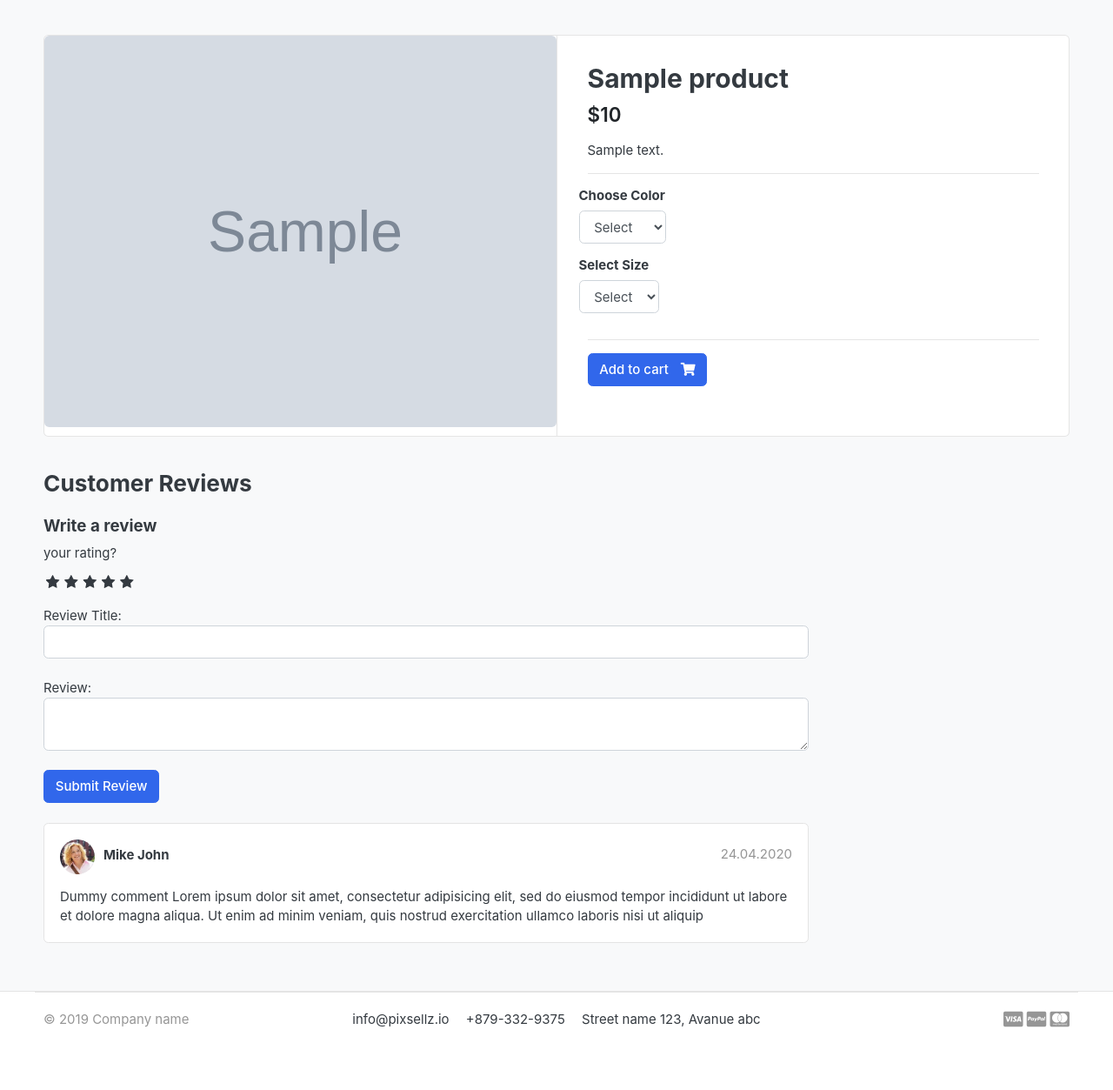
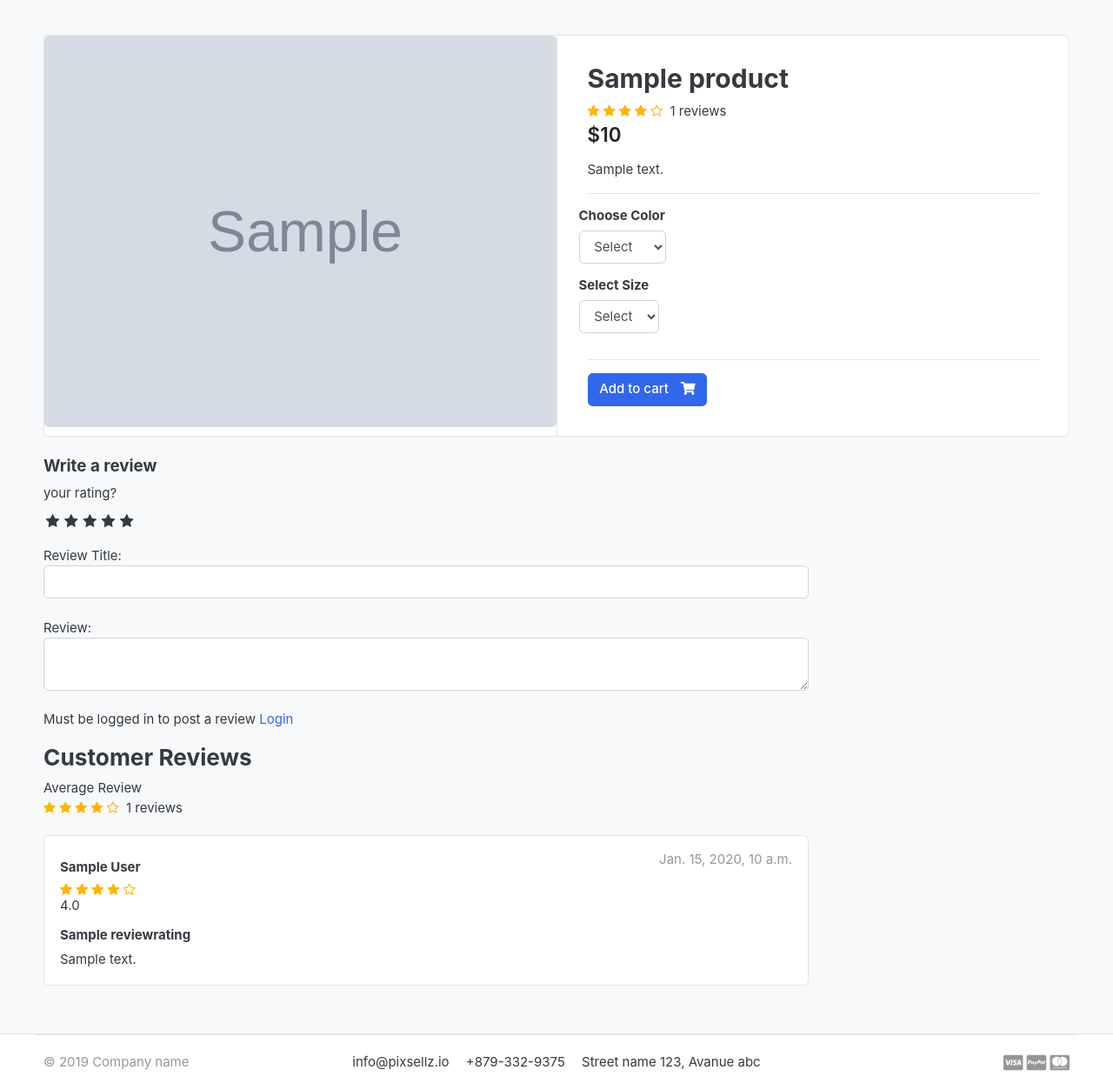
Before and after one commit to mateobv07/E-commerce-django, a Django app: a page that uses templates/store/product_detail.html in a window 1280 px wide. Shown: the part 118-1371 px from the top of the page at 87% size. Before the commit the page ends 1299 px from the top, so only its background shows below. Run offline with Django 3.2, Linux system fonts and the light colour scheme; tables that the repository leaves empty hold one stand-in row (values such as "Sample post"); grey boxes marked "Sample" are stand-in pictures; some libraries are stand-ins or nearby versions; some web fonts are replaced.

Commit message:
review and rating working

```diff
--- a/ecom_django/static/css/custom.css
+++ b/ecom_django/static/css/custom.css
@@ -37,4 +37,8 @@ input:checked ~ label, label:hover ~ label{
 input:checked + label:hover, input:checked ~ label:hover, input:checked ~ label:hover ~ label,
 label:hover ~ input:checked ~ label{
     color: #cc9000;
+
 }
+.rating-star i{
+    color: #ffb503;
+}
--- a/store/admin.py
+++ b/store/admin.py
@@ -11,8 +11,12 @@ class VariationAdmin(admin.ModelAdmin):
     list_editable = ('is_active',)
     list_filter = ('product', 'variation_category', 'variation_value')
 
+class ReviewAdmin(admin.ModelAdmin):
+    list_display = ('product', 'subject', 'rating', 'user', 'updated_date')
+    list_filter = ('product', 'rating', 'updated_date')
+
 admin.site.register(Product, ProductAdmin)
 
 admin.site.register(Variation, VariationAdmin)
 
-admin.site.register(ReviewRating)
+admin.site.register(ReviewRating, ReviewAdmin)
--- a/store/models.py
+++ b/store/models.py
@@ -1,9 +1,12 @@
+from django import contrib
+from django.db.models.aggregates import Avg, Count
 from django.urls.base import reverse
 from category.models import Category
 from django.db import models
 from django.db.models.fields.files import ImageField
 from category.models import Category
 from accounts.models import Account
+
 
 # Create your models here.
 
@@ -24,6 +27,21 @@ class Product(models.Model):
 
     def __str__(self):
         return self.product_name
+
+    def averageReview(self):
+        reviews = ReviewRating.objects.filter(product=self, status=True).aggregate(average=Avg('rating'))
+        avg = 0
+        if reviews['average'] is not None:
+            avg = float(reviews['average'])
+        return avg
+
+    def countReviews(self):
+        reviews = ReviewRating.objects.filter(product=self, status=True).aggregate(count=Count('id'))
+        count = 0
+        if reviews['count'] is not None:
+            count = int(reviews['count'])
+        return count
+
 
 class VariationManager(models.Manager):
     def colors(self):
--- a/store/urls.py
+++ b/store/urls.py
@@ -6,4 +6,5 @@ urlpatterns = [
     path('category/<slug:category_slug>/', views.store, name='products_by_category'),
     path('category/<slug:category_slug>/<slug:product_slug>/', views.product_detail, name='product_detail'),
     path('search/', views.search, name='search'),
+    path('submit_review/<int:product_id>/', views.submit_review, name="submit_review")
 ]
--- a/store/views.py
+++ b/store/views.py
@@ -1,11 +1,15 @@
+from django.contrib import messages
 from django.db.models import Q
 from carts.models import CartItem
 from category.models import Category
-from django.shortcuts import get_object_or_404, render
-from .models import Product, Variation
+from django.shortcuts import get_object_or_404, redirect, render
+
+from orderz.models import OrderProduct
+from .models import Product, ReviewRating, Variation
 from category.models import Category
 from carts.views import _cart_id
 from django.core.paginator import EmptyPage, PageNotAnInteger, Paginator
+from .forms import ReviewForms
 # Create your views here.
 
 def store(request, category_slug=None):
@@ -43,10 +47,22 @@ def product_detail(request, category_slug, product_slug):
     except Exception as e:
         raise e
 
+    try:
+        orderproduct = OrderProduct.objects.filter(user=request.user, product=single_product).exists()
+    except:
+        orderproduct = None
+
+    # Get the reviews
+    reviews = ReviewRating.objects.filter(product=single_product, status=True)
+
+
+
     context = {
         'single_product': single_product,
         'in_cart'       : in_cart,
         'variation_check': variation_check,
+        'orderproduct' : orderproduct,
+        'reviews': reviews,
     }
     return render(request, 'store/product_detail.html', context)
 
@@ -62,3 +78,26 @@ def search(request):
         'product_count':product_count
     }
     return render(request, 'store/store.html', context)
+
+def submit_review(request, product_id):
+    url = request.META.get('HTTP_REFERER')
+    if request.method == 'POST':
+        try:
+            reviews = ReviewRating.objects.get(user__id=request.user.id, product__id=product_id)
+            form = ReviewForms(request.POST, instance=reviews) #To check if there is already a review, update review
+            form.save()
+            messages.success(request, "Thank you!, your review has been updated")
+            return redirect(url)
+        except ReviewRating.DoesNotExist:
+            form = ReviewForms(request.POST)
+            if form.is_valid():
+                data = ReviewRating()
+                data.subject = form.cleaned_data['subject']
+                data.rating = form.cleaned_data['rating']
+                data.review = form.cleaned_data['review']
+                data.ip = request.META.get('REMOTE_ADDR')
+                data.product_id = product_id
+                data.user = request.user
+                data.save()
+                messages.success(request, 'Thank you! Your review has been submited.')
+                return redirect(url)
--- a/templates/store/product_detail.html
+++ b/templates/store/product_detail.html
@@ -26,7 +26,16 @@
       <article class="content-body">
 
       <h2 class="title">{{ single_product.product_name }}</h2>
-
+            <div class="rating-star">
+                <span>
+                    <i class="fa fa-star{% if single_product.averageReview < 0.5 %}-o{% elif single_product.averageReview >= 0.5 and single_product.averageReview < 1 %}-half-o {% endif %}" aria-hidden="true"></i>
+                    <i class="fa fa-star{% if single_product.averageReview < 1.5 %}-o{% elif single_product.averageReview >= 1.5 and single_product.averageReview < 2 %}-half-o  {% endif %}" aria-hidden="true"></i>
+                    <i class="fa fa-star{% if single_product.averageReview < 2.5 %}-o{% elif single_product.averageReview >= 2.5 and single_product.averageReview < 3 %}-half-o  {% endif %}" aria-hidden="true"></i>
+                    <i class="fa fa-star{% if single_product.averageReview < 3.5 %}-o{% elif single_product.averageReview >= 3.5 and single_product.averageReview < 4 %}-half-o  {% endif %}" aria-hidden="true"></i>
+                    <i class="fa fa-star{% if single_product.averageReview < 4.5 %}-o{% elif single_product.averageReview >= 4.5 and single_product.averageReview < 5 %}-half-o  {% endif %}" aria-hidden="true"></i>
+                     &nbsp{{ single_product.countReviews }} reviews
+                </span>
+            </div>
       <div class="mb-3">
           <var class="price h4">${{ single_product.price }}</var>
       </div>
@@ -80,12 +89,9 @@
     <div class="row">
                 <div class="col-md-9">
 
-        <header class="section-heading">
-            <h3>Customer Reviews </h3>
 
-        </header>
 
-        <form action="" method="POST">
+        <form action="{% url 'submit_review' single_product.id %}" method="POST">
             {% csrf_token %}
             <h5>Write a review</h5>
             <div>
@@ -114,30 +120,63 @@
                 Review:
                 <textarea row="4" class="form-control" name="review" ></textarea>
                 <br>
-                <input type="submit" value="Submit Review" class="btn btn-primary mb-4">
-
+                {% if user.is_authenticated %}
+                    {% if orderproduct %}
+                        <input type="submit" value="Submit Review" class="btn btn-primary mb-4">
+                    {% else %}
+                    <p> You need to have purchased this product to post a review. </p>
+                    {% endif %}
+                {% else %}
+                <p>Must be logged in to post a review <a href="{% url 'login' %}">Login</a></p>
+                {% endif %}
 
 
             </div>
+            {% include 'includes/alerts.html' %}
         </form>
+        <header class="section-heading">
+            <h3>Customer Reviews </h3>
+            <span>Average Review</span>
+            <div class="rating-star">
+                <span>
+                    <i class="fa fa-star{% if single_product.averageReview < 0.5 %}-o{% elif single_product.averageReview >= 0.5 and single_product.averageReview < 1 %}-half-o {% endif %}" aria-hidden="true"></i>
+                    <i class="fa fa-star{% if single_product.averageReview < 1.5 %}-o{% elif single_product.averageReview >= 1.5 and single_product.averageReview < 2 %}-half-o  {% endif %}" aria-hidden="true"></i>
+                    <i class="fa fa-star{% if single_product.averageReview < 2.5 %}-o{% elif single_product.averageReview >= 2.5 and single_product.averageReview < 3 %}-half-o  {% endif %}" aria-hidden="true"></i>
+                    <i class="fa fa-star{% if single_product.averageReview < 3.5 %}-o{% elif single_product.averageReview >= 3.5 and single_product.averageReview < 4 %}-half-o  {% endif %}" aria-hidden="true"></i>
+                    <i class="fa fa-star{% if single_product.averageReview < 4.5 %}-o{% elif single_product.averageReview >= 4.5 and single_product.averageReview < 5 %}-half-o  {% endif %}" aria-hidden="true"></i>
+                    &nbsp{{ single_product.countReviews }} reviews
+                </span>
+            </div>
 
+        </header>
+        {% for review in reviews %}
         <article class="box mb-3">
             <div class="icontext w-100">
-                <img src="{% static './images/avatars/avatar1.jpg' %}" class="img-xs icon rounded-circle">
+
                 <div class="text">
-                    <span class="date text-muted float-md-right">24.04.2020 </span>
-                    <h6 class="mb-1">Mike John </h6>
+                    <span class="date text-muted float-md-right">{{ review.updated_date }} </span>
+                    <h6 class="mt-2">{{review.user.first_name}} {{review.user.last_name}} </h6>
+                    <div class="rating-star">
+                        <span>
+                            <i class="fa fa-star{% if review.rating == 0.5 %}-half-o{% elif review.rating < 1 %}-o {% endif %}" aria-hidden="true"></i>
+                            <i class="fa fa-star{% if review.rating == 1.5 %}-half-o{% elif review.rating < 2 %}-o {% endif %}" aria-hidden="true"></i>
+                            <i class="fa fa-star{% if review.rating == 2.5 %}-half-o{% elif review.rating < 3 %}-o {% endif %}" aria-hidden="true"></i>
+                            <i class="fa fa-star{% if review.rating == 3.5 %}-half-o{% elif review.rating < 4 %}-o {% endif %}" aria-hidden="true"></i>
+                            <i class="fa fa-star{% if review.rating == 4.5 %}-half-o{% elif review.rating < 5 %}-o {% endif %}" aria-hidden="true"></i>
+                        </span>
+                    </div>
+                    {{review.rating}}
 
                 </div>
             </div> <!-- icontext.// -->
             <div class="mt-3">
+                <h6>{{review.subject}} </h4>
                 <p>
-                    Dummy comment Lorem ipsum dolor sit amet, consectetur adipisicing elit, sed do eiusmod
-                    tempor incididunt ut labore et dolore magna aliqua. Ut enim ad minim veniam,
-                    quis nostrud exercitation ullamco laboris nisi ut aliquip
+                    {{review.review}}
                 </p>
             </div>
         </article>
+        {% endfor %}
 
 
 
```
Also changed, not shown: orderz/admin.py (line endings or trailing spaces).
